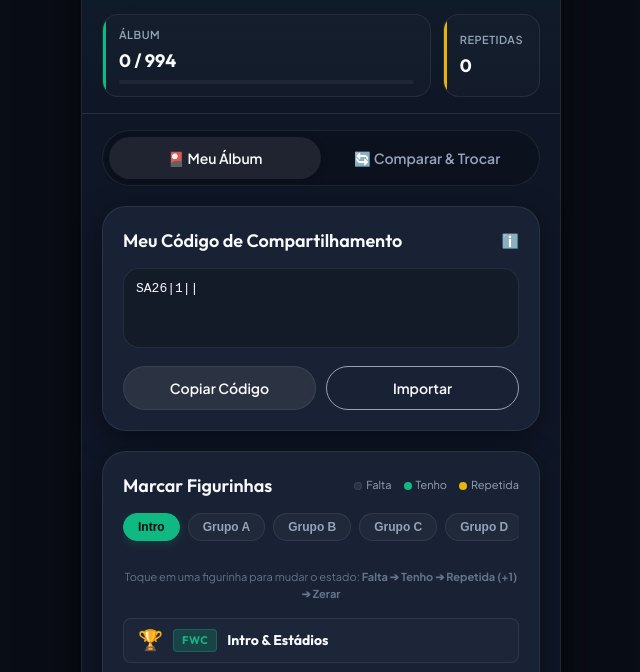
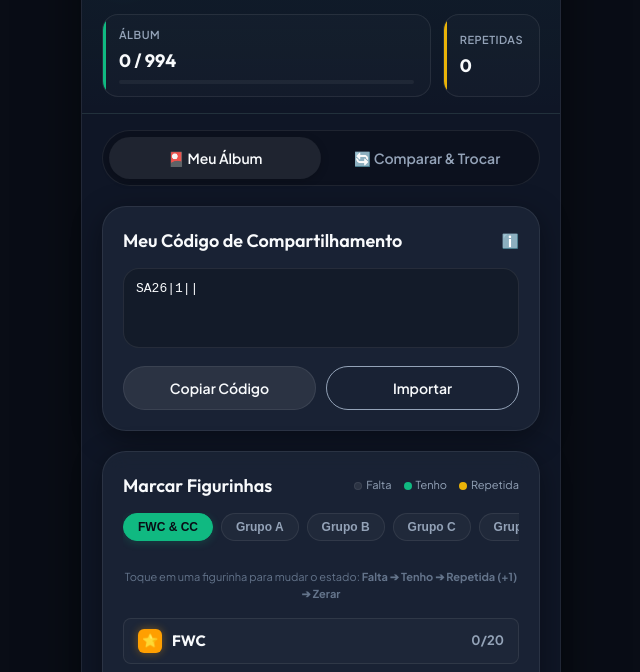
Before and after one commit to dhaalves/copa-2026-stickers-swap, a plain HTML site: page index.html in a window 1280 px wide. Shown: the part 86-758 px from the top of the page, without its empty margins (319-959 px from the left). Drawn offline with Linux system fonts and the light colour scheme.

Commit message:
Update FWC & CC layout tabs and styling

```diff
--- a/js/app.js
+++ b/js/app.js
@@ -11,13 +11,13 @@ document.addEventListener('DOMContentLoaded', () => {
             owned: new Set(),
             repeated: new Map()
         },
-        currentGroup: 'Intro',
+        currentGroup: 'FWC & CC',
         partnerState: null
     };
 
-    // Group definitions matching the 12 Copa groups plus Intro
+    // Group definitions matching the 12 Copa groups plus FWC & CC
     const GROUPS = [
-        { id: 'Intro', label: 'Intro' },
+        { id: 'FWC & CC', label: 'FWC & CC' },
         { id: 'Grupo A', label: 'Grupo A' },
         { id: 'Grupo B', label: 'Grupo B' },
         { id: 'Grupo C', label: 'Grupo C' },
@@ -168,29 +168,56 @@ document.addEventListener('DOMContentLoaded', () => {
     function renderStickerGrid() {
         el.stickersGrid.innerHTML = '';
 
-        if (state.currentGroup === 'Intro') {
-            const section = document.createElement('div');
-            section.className = 'team-section';
+        if (state.currentGroup === 'FWC & CC') {
+            // 1. Render FWC section
+            const fwcSection = document.createElement('div');
+            fwcSection.className = 'team-section';
 
-            const header = document.createElement('div');
-            header.className = 'team-section-header';
-            header.innerHTML = `
-                <span class="team-flag">🏆</span>
-                <span class="team-code">FWC</span>
-                <span class="team-name">Intro & Estádios</span>
+            const fwcOwned = getOwnedCountInRange(1, 20);
+            const fwcHeader = document.createElement('div');
+            fwcHeader.className = 'team-section-header';
+            fwcHeader.innerHTML = `
+                <div class="team-header-left">
+                    <span class="badge-icon badge-fwc">⭐</span>
+                    <span class="team-name" style="font-family: var(--font-display); font-weight:800; font-size:15px;">FWC</span>
+                </div>
+                <span class="team-progress">${fwcOwned}/20</span>
             `;
 
-            const grid = document.createElement('div');
-            grid.className = 'stickers-grid';
-
-            for (let i = 1; i <= 34; i++) {
-                const cell = createStickerCell(i);
-                grid.appendChild(cell);
+            const fwcGrid = document.createElement('div');
+            fwcGrid.className = 'stickers-grid';
+            for (let i = 1; i <= 20; i++) {
+                fwcGrid.appendChild(createStickerCell(i));
             }
 
-            section.appendChild(header);
-            section.appendChild(grid);
-            el.stickersGrid.appendChild(section);
+            fwcSection.appendChild(fwcHeader);
+            fwcSection.appendChild(fwcGrid);
+            el.stickersGrid.appendChild(fwcSection);
+
+            // 2. Render CC section
+            const ccSection = document.createElement('div');
+            ccSection.className = 'team-section';
+
+            const ccOwned = getOwnedCountInRange(21, 34);
+            const ccHeader = document.createElement('div');
+            ccHeader.className = 'team-section-header';
+            ccHeader.innerHTML = `
+                <div class="team-header-left">
+                    <span class="badge-icon badge-cc">🥤</span>
+                    <span class="team-name" style="font-family: var(--font-display); font-weight:800; font-size:15px;">CC</span>
+                </div>
+                <span class="team-progress">${ccOwned}/14</span>
+            `;
+
+            const ccGrid = document.createElement('div');
+            ccGrid.className = 'stickers-grid';
+            for (let i = 21; i <= 34; i++) {
+                ccGrid.appendChild(createStickerCell(i));
+            }
+
+            ccSection.appendChild(ccHeader);
+            ccSection.appendChild(ccGrid);
+            el.stickersGrid.appendChild(ccSection);
         } else {
             const groupTeams = StickerParser.TEAMS.filter(t => t.group === state.currentGroup);
 
@@ -202,11 +229,15 @@ document.addEventListener('DOMContentLoaded', () => {
                 const section = document.createElement('div');
                 section.className = 'team-section';
 
+                const ownedCount = getOwnedCountInRange(start, end);
                 const header = document.createElement('div');
                 header.className = 'team-section-header';
                 header.innerHTML = `
-                    <span class="team-code">${team.code}</span>
-                    <span class="team-name">${team.name}</span>
+                    <div class="team-header-left">
+                        <span class="team-code">${team.code}</span>
+                        <span class="team-name">${team.name}</span>
+                    </div>
+                    <span class="team-progress">${ownedCount}/20</span>
                 `;
 
                 const grid = document.createElement('div');
@@ -222,6 +253,16 @@ document.addEventListener('DOMContentLoaded', () => {
                 el.stickersGrid.appendChild(section);
             });
         }
+    }
+
+    function getOwnedCountInRange(start, end) {
+        let count = 0;
+        for (let i = start; i <= end; i++) {
+            if (state.myAlbum.owned.has(i)) {
+                count++;
+            }
+        }
+        return count;
     }
 
     function createStickerCell(i) {
--- a/style.css
+++ b/style.css
@@ -775,20 +775,21 @@ textarea:focus {
 
 .team-section-header {
     display: flex;
+    justify-content: space-between;
     align-items: center;
-    gap: 10px;
     background: rgba(255, 255, 255, 0.02);
     border: 1px solid var(--border-color);
     padding: 10px 14px;
     border-radius: var(--border-radius-sm);
     margin-bottom: 12px;
+}
+
+.team-header-left {
+    display: flex;
+    align-items: center;
+    gap: 10px;
     font-family: var(--font-display);
     font-weight: 700;
-}
-
-.team-flag {
-    font-size: 20px;
-    line-height: 1;
 }
 
 .team-code {
@@ -806,3 +807,31 @@ textarea:focus {
     color: var(--text-primary);
     font-size: 14px;
 }
+
+.team-progress {
+    font-size: 13px;
+    font-weight: 700;
+    color: var(--text-secondary);
+}
+
+.badge-icon {
+    width: 24px;
+    height: 24px;
+    border-radius: 6px;
+    display: flex;
+    align-items: center;
+    justify-content: center;
+    font-size: 13px;
+}
+
+.badge-fwc {
+    background: #ff9f00;
+    color: #fff;
+    box-shadow: 0 0 8px rgba(255, 159, 0, 0.4);
+}
+
+.badge-cc {
+    background: #e51c23;
+    color: #fff;
+    box-shadow: 0 0 8px rgba(229, 28, 35, 0.4);
+}
```
